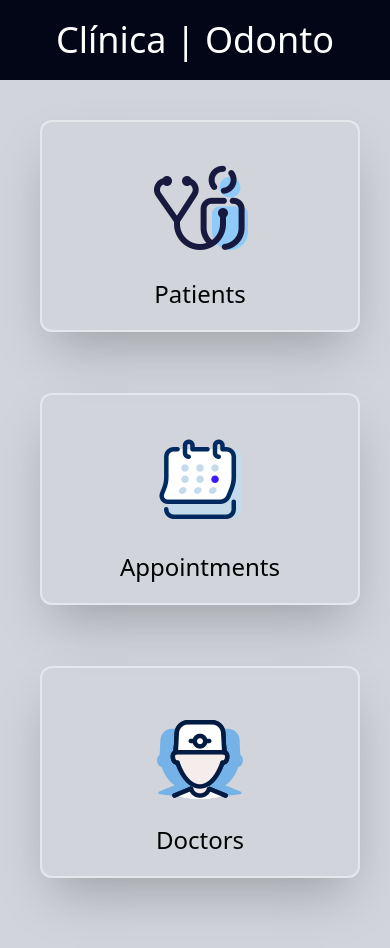
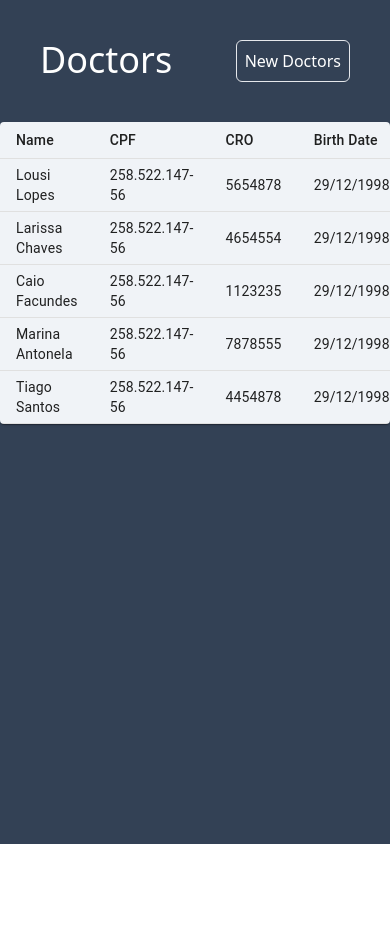
Before and after one commit to letticiamoura/clinica, a React (Vite) app: page /listDoctors in a window 390 px wide. Shown: the top 948 px of the page. After the commit the page ends 844 px from the top, so only its background shows below. Built offline with nearby package versions, Linux system fonts and the light colour scheme; data requests are answered from the project's data file.

Commit message:
feat: Criação das paginas

```diff
--- a/package.json
+++ b/package.json
@@ -1,4 +1,5 @@
 {
+  "homepage": "letticiamoura.github.io/clinica",
   "name": "clinica",
   "private": true,
   "version": "0.0.0",
@@ -21,6 +22,7 @@
     "json-server": "^1.0.0-alpha.23",
     "react": "^18.2.0",
     "react-dom": "^18.2.0",
+    "react-router-dom": "^6.22.3",
     "styled-components": "^6.1.8"
   },
   "devDependencies": {
@@ -33,6 +35,7 @@
     "eslint": "^8.57.0",
     "eslint-plugin-react-hooks": "^4.6.0",
     "eslint-plugin-react-refresh": "^0.4.6",
+    "gh-pages": "^6.1.1",
     "postcss": "^8.4.38",
     "tailwindcss": "^3.4.1",
     "typescript": "^5.2.2",
--- a/src/App.tsx
+++ b/src/App.tsx
@@ -1,17 +1,26 @@
-
-import Home from "./components/pages/Home"
-
-//import ListPatients from "./components/pages/ListPatients"
+import { BrowserRouter, Routes, Route } from "react-router-dom"
+import Home from "./pages/Home"
+import ListPatients from "./pages/ListPatients"
+import ListDoctors from "./pages/ListDoctors"
 
 function App() {
 
   return (
+
     <div>
 
-      <Home />
+      <BrowserRouter>
 
-      {/*<ListPatients />*/}
+        <Routes>
 
+          <Route path="/" element={<Home />}/>
+
+          <Route path="/listPatients" element={<ListPatients />}/>
+
+          <Route path="/listDoctors" element={<ListDoctors />}/>
+
+        </Routes>
+      </BrowserRouter>
     </div>
   )
 }
--- a/src/components/layout/Menu.tsx
+++ b/src/components/layout/Menu.tsx
@@ -2,6 +2,7 @@
 import { useState } from "react";
 
 import perfil from "../../assets/perfil.png";
+import { Link } from "react-router-dom";
 
 export default function Menu() {
 
@@ -56,11 +57,11 @@ export default function Menu() {
                                 </a>
                             </div>
 
-                            <div className="p-3 hover:bg-slate-600">
-                                <a href="/listPatients">
-                                    <h2>List Patients</h2>
-                                </a>
-                            </div>
+                                <Link to="/listPatients">
+                                    <div className="p-3 hover:bg-slate-600">
+                                        <h1>List</h1>
+                                    </div>
+                                </Link>
                         </>
                     )}
                 </div>
--- a/src/components/pages/Home.tsx
+++ /dev/null
@@ -1,45 +0,0 @@
-import patients from "../../assets/paciente.png";
-import doctors from "../../assets/medico.png";
-import apointments from "../../assets/calendario.png"
-
-import Card from "../layout/Card";
-import Menu from "../layout/Menu";
-
-export default function Home() {
-    return(
-
-        <div className="h-auto w-auto md:h-screen bg-gray-300">
-
-            <Menu />
-
-            <h1 className="p-5 text-4xl text-center lg:absolute left-[25%] top-10 text-white bg-slate-950 lg:bg-transparent lg:text-slate-950">Clínica | Odonto</h1>
-
-            <div className="p-10 flex flex-col gap-5 lg:fixed left-64 top-[20%] lg:flex-row">
-
-                <div className="m-auto h-[30vh] lg:w-[25vw]">
-                    <Card
-                        logo={patients}
-                        title="Patients"
-                    />
-
-                </div>
-
-                <div className="m-auto h-[30vh] lg:w-[25vw]">
-                    <Card
-                        logo={apointments}
-                        title="Appointments"
-                    />
-
-                </div>
-
-                <div className="m-auto h-[30vh] lg:w-[25vw]">
-                    <Card
-                        logo={doctors}
-                        title="Doctors"
-                    />
-
-                </div>
-            </div>
-        </div>
-    )
-}
--- a/src/data/db.json
+++ b/src/data/db.json
@@ -84,32 +84,46 @@
             "cpf": "123.456.789-85",
             "birthDate": "29/12/1998",
             "active": true
-        },
+        }
+    ],
+    "doctors": [
         {
-            "id": 13,
-            "name": "Chloe Miller",
-            "cpf": "741.852.963-78",
+            "id": 1,
+            "name": "Lousi Lopes",
+            "cro": 5654878,
+            "cpf": "258.522.147-56",
             "birthDate": "29/12/1998",
             "active": true
         },
         {
-            "id": 14,
-            "name": "Riley Davis",
-            "cpf": "123.456.789-85",
+            "id": 2,
+            "name": "Larissa Chaves",
+            "cro": 4654554,
+            "cpf": "258.522.147-56",
             "birthDate": "29/12/1998",
             "active": true
         },
         {
-            "id": 15,
-            "name": "Chloe Miller",
-            "cpf": "741.852.963-78",
+            "id": 3,
+            "name": "Caio Facundes",
+            "cro": 1123235,
+            "cpf": "258.522.147-56",
             "birthDate": "29/12/1998",
             "active": true
         },
         {
-            "id": 16,
-            "name": "Riley Davis",
-            "cpf": "123.456.789-85",
+            "id": 4,
+            "name": "Marina Antonela",
+            "cro": 7878555,
+            "cpf": "258.522.147-56",
+            "birthDate": "29/12/1998",
+            "active": true
+        },
+        {
+            "id": 5,
+            "name": "Tiago Santos",
+            "cro": 4454878,
+            "cpf": "258.522.147-56",
             "birthDate": "29/12/1998",
             "active": true
         }
--- /dev/null
+++ b/src/pages/Home.tsx
@@ -0,0 +1,52 @@
+import patients from "../assets/paciente.png";
+import doctors from "../assets/medico.png";
+import apointments from "../assets/calendario.png"
+
+import Card from "../components/layout/Card";
+import Menu from "../components/layout/Menu";
+import { Link } from "react-router-dom";
+
+export default function Home() {
+    return(
+
+        <div className="h-auto w-auto md:h-screen bg-gray-300">
+
+            <Menu />
+
+            <h1 className="p-5 text-4xl text-center lg:absolute left-[25%] top-10 text-white bg-slate-950 lg:bg-transparent lg:text-slate-950">Clínica | Odonto</h1>
+
+            <div className="p-10 flex flex-col gap-5 lg:fixed left-64 top-[20%] lg:flex-row">
+
+                <div className="m-auto h-[30vh] lg:w-[25vw]">
+                    <Link to="/listPatients">
+                        <Card
+                            logo={patients}
+                            title="Patients"
+                        />
+                    </Link>
+
+                </div>
+
+                <div className="m-auto h-[30vh] lg:w-[25vw]">
+                    <Link to="/listAppointments">
+                        <Card
+                            logo={apointments}
+                            title="Appointments"
+                        />
+                    </Link>
+
+                </div>
+
+                <div className="m-auto h-[30vh] lg:w-[25vw]">
+                    <Link to="/listDoctors">
+                        <Card
+                            logo={doctors}
+                            title="Doctors"
+                        />
+                    </Link>
+
+                </div>
+            </div>
+        </div>
+    )
+}
--- /dev/null
+++ b/src/pages/ListAppointments.tsx
@@ -0,0 +1,54 @@
+import axios from "axios";
+import { useEffect, useState } from "react";
+import { Paper, Table, TableBody, TableCell, TableContainer, TableHead, TableRow } from "@mui/material";
+
+export default function ListAppointments() {
+    const url = "http://localhost:3000/apointments";
+
+    const [ data, setData ] = useState([]);
+
+    useEffect(() => {
+        axios.get(url)
+        .then((response) => {
+            setData(response.data)
+        })
+        .catch((err) => {
+            console.log("Erro ao requisitar dados " + err)
+        })
+    })
+    return(
+
+        <div className="bg-slate-700 h-screen">
+
+            <div className="p-10 flex justify-between">
+                <h1 className="text-4xl text-center text-white">Patients</h1>
+                <button className="border p-2 rounded-md text-white">New Patients</button>
+            </div>
+
+            <TableContainer component={Paper} elevation={3}>
+                <Table className="bg-slate-200/50 filter bg-brightness-98 m-auto min-w-[400px]" size="small" aria-label="a dense table">
+                    {/**Cabeçario */}
+                    <TableHead>
+                        <TableRow>
+                            <TableCell>Name</TableCell>
+                            <TableCell>CPF</TableCell>
+                            <TableCell>birthDate</TableCell>
+                        </TableRow>
+                    </TableHead>
+
+                    {/**Corpo da Tabela*/}
+                    <TableBody>
+                        {data.map((items, i) => (
+                            <TableRow key={i}>
+                                <TableCell component="th" scope="row">{items.name}</TableCell>
+                                <TableCell>{items.cpf}</TableCell>
+                                <TableCell>{items.birthDate}</TableCell>
+                            </TableRow>
+                        ))}
+                    </TableBody>
+
+                </Table>
+            </TableContainer>
+        </div>
+    )
+}
--- /dev/null
+++ b/src/pages/ListDoctors.tsx
@@ -0,0 +1,57 @@
+import { Paper, Table, TableBody, TableCell, TableContainer, TableHead, TableRow } from "@mui/material";
+import axios from "axios";
+import { useEffect, useState } from "react"
+
+export default function ListDoctors() {
+
+    const url = "http://localhost:3000/doctors";
+
+    const [ data, setData ] = useState([]);
+
+    useEffect(() => {
+        axios.get(url)
+        .then((response) => {
+            setData(response.data)
+            console.log(response.data)
+        })
+        .catch((err) => {
+            console.log("Erro ao requisitar dados " + err)
+        })
+    })
+    return(
+        <div className="bg-slate-700 h-screen">
+
+            <div className="p-10 flex justify-between">
+                <h1 className="text-4xl text-center text-white">Doctors</h1>
+                <button className="border p-2 rounded-md text-white">New Doctors</button>
+            </div>
+
+            <TableContainer component={Paper}>
+
+                <Table className="bg-slate-200/50 filter bg-brightness-98 m-auto min-w-[400px]" size="small" aria-label="a dense table">
+
+                    <TableHead>
+                        <TableRow>
+                            <TableCell>Name</TableCell>
+                            <TableCell>CPF</TableCell>
+                            <TableCell>CRO</TableCell>
+                            <TableCell>Birth Date</TableCell>
+                        </TableRow>
+                    </TableHead>
+
+                    <TableBody>
+                        {data.map((items, i) => (
+                            <TableRow key={i}>
+                                <TableCell component="th" scope="row">{items.name}</TableCell>
+                                <TableCell>{items.cpf}</TableCell>
+                                <TableCell>{items.cro}</TableCell>
+                                <TableCell>{items.birthDate}</TableCell>
+                            </TableRow>
+                        ))}
+                    </TableBody>
+                </Table>
+            </TableContainer>
+
+        </div>
+    )
+}
```
Also changed, not shown: src/pages/ListPatients.tsx (renamed from src/components/pages/ListPatients.tsx), 1 other file (tests, documents, lock files or other folders).
